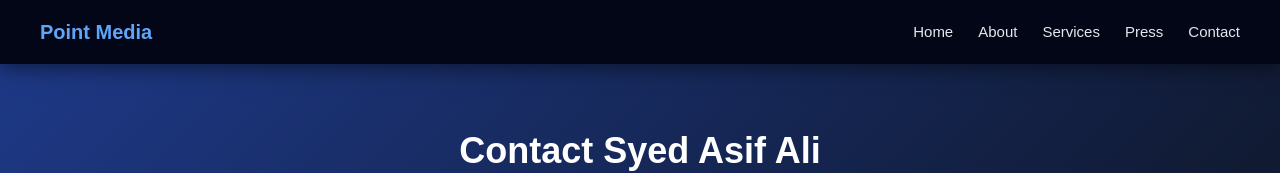
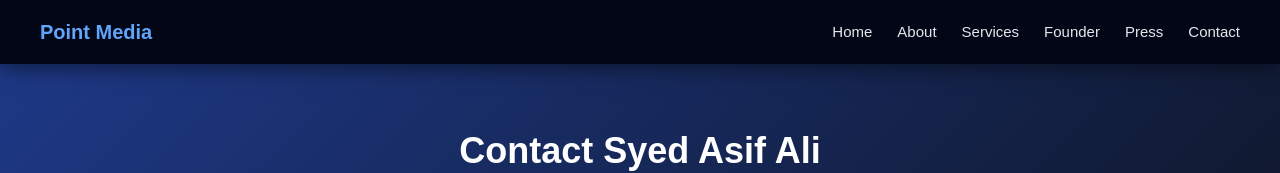
Before and after one commit to asif693411-netizen/Point-Media, a plain HTML site: page contact.html in a window 1280 px wide. Shown: the top 173 px of the page. Drawn offline with Linux system fonts and the light colour scheme.

Commit message:
Update contact.html

```diff
--- a/contact.html
+++ b/contact.html
@@ -167,6 +167,7 @@ footer{
       <a href="index.html">Home</a>
       <a href="about.html">About</a>
       <a href="services.html">Services</a>
+<a href="founder.html" class="active">Founder</a>
       <a href="press.html">Press</a>
       <a href="contact.html">Contact</a>
     </div>
```
